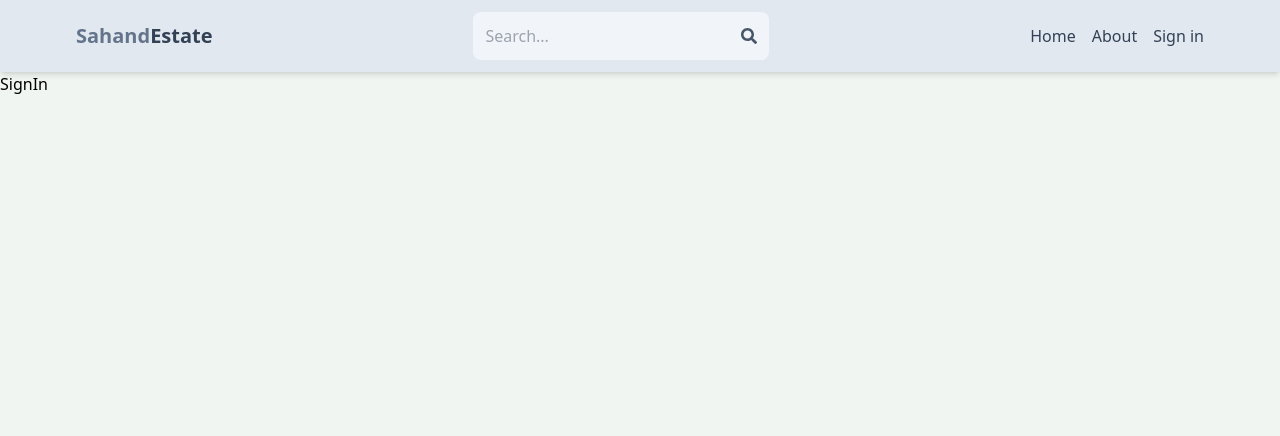
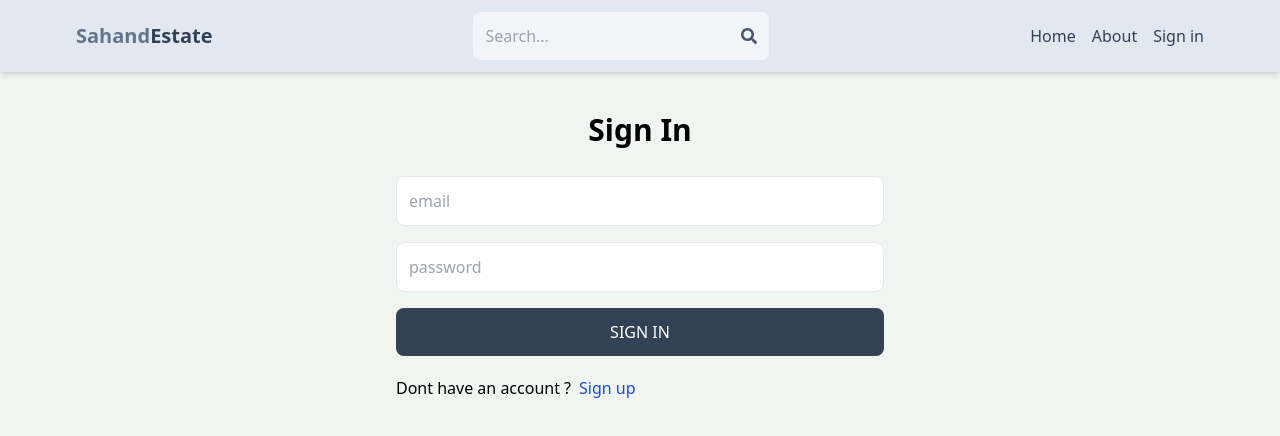
Before and after one commit to atharvapande45/mern-estate, a React (Vite) app in the folder client/: page /sign-in in a window 1280 px wide. Shown: the top 436 px of the page. Built offline with nearby package versions, Linux system fonts and the light colour scheme.

Commit message:
completed sign in page functionality

```diff
--- a/client/src/pages/SignIn.jsx
+++ b/client/src/pages/SignIn.jsx
@@ -1,5 +1,75 @@
-import React from "react";
+import { useState } from "react";
+import { Link, useNavigate } from "react-router-dom";
+export default function SignIn() {
+    const [formData, setFormData] = useState({});
+    const [error, setError] = useState(null);
+    const [loading, setLoading] = useState(false);
+    const navigate = useNavigate();
+    const handleChange = (e) => {
+        setFormData({
+            ...formData,
+            [e.target.id]: e.target.value,
+        });
+    };
 
-export default function SignIn() {
-    return <div>SignIn</div>;
+    const handleSubmit = async (e) => {
+        e.preventDefault();
+        try {
+            setLoading(true);
+            const res = await fetch("/api/auth/signin", {
+                method: "POST",
+                headers: {
+                    "Content-Type": "application/json",
+                },
+                body: JSON.stringify(formData),
+            });
+            const data = await res.json();
+            if (data.success === false) {
+                setLoading(false);
+                setError(data.message);
+                return;
+            }
+            setError(null);
+            setLoading(false);
+            navigate("/");
+        } catch (error) {
+            setLoading(false);
+            setError(error.message);
+        }
+    };
+
+    return (
+        <div className="p-3 max-w-lg mx-auto">
+            <h1 className="text-3xl text-center font-semibold my-7">Sign In</h1>
+            <form onSubmit={handleSubmit} className="flex flex-col gap-4">
+                <input
+                    type="email"
+                    placeholder="email"
+                    className="border p-3 rounded-lg"
+                    id="email"
+                    onChange={handleChange}
+                />
+                <input
+                    type="password"
+                    placeholder="password"
+                    className="border p-3 rounded-lg"
+                    id="password"
+                    onChange={handleChange}
+                />
+                <button
+                    disabled={loading}
+                    className="bg-slate-700 text-white p-3 rounded-lg uppercase hover:opacity-95 disabled:opacity-80"
+                >
+                    {loading ? "Loading..." : "Sign In"}
+                </button>
+            </form>
+            <div className="flex gap-2 mt-5">
+                <p> Dont have an account ?</p>
+                <Link to={"/sign-up"}>
+                    <span className="text-blue-700">Sign up</span>
+                </Link>
+            </div>
+            {error && <p className="text-red-500 mt-5">{error}</p>}
+        </div>
+    );
 }
```
